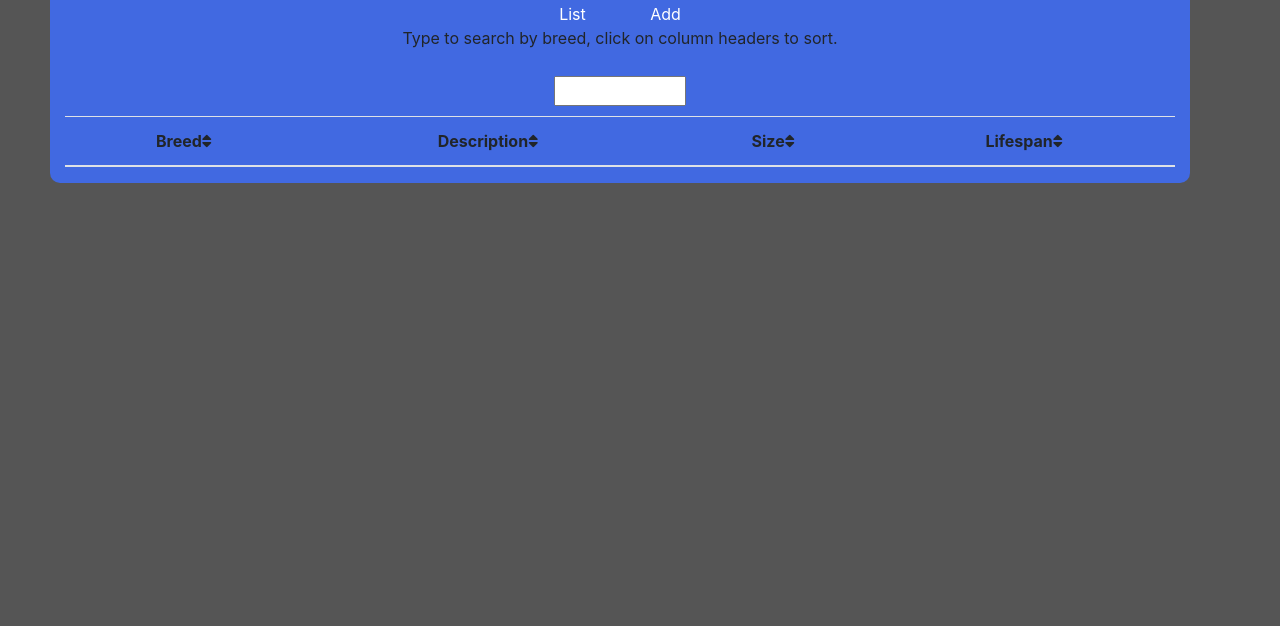
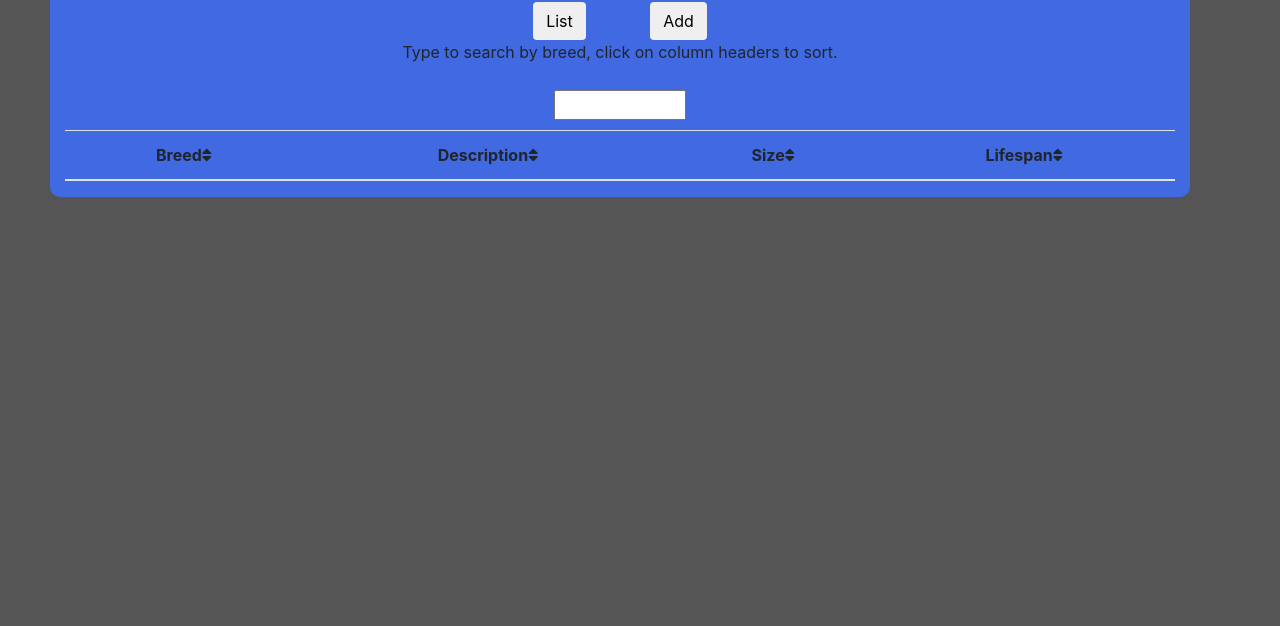
Before and after one commit to mblydenburgh/pupperbase, a plain HTML site: page index.html in a window 1280 px wide. Shown: the part 174-800 px from the top of the page. Drawn offline with nearby package versions, Linux system fonts and the light colour scheme; no server answers.

Commit message:
Update index.html
added separate views and ability to add dogs

```diff
--- a/index.html
+++ b/index.html
@@ -1,7 +1,7 @@
 <!DOCTYPE html>
 <html ng-app="pupperApp">
     <head>
-        <title></title>
+        <title>Pupperbase</title>
         <!--Font Awesome-->
         <link rel="stylesheet" href="https://use.fontawesome.com/releases/v5.3.1/css/all.css" integrity="sha384-mzrmE5qonljUremFsqc01SB46JvROS7bZs3IO2EmfFsd15uHvIt+Y8vEf7N7fWAU" crossorigin="anonymous">
         <!--Bootstrap 4-->
@@ -16,8 +16,8 @@
                 <div id="title" class="col-sm-12">
                     <h1>PupperBase</h1>
                     <h2>The Database of Pupper Information</h2>
-                    <a href="/">List</a>
-                    <a href='#!/add/'>Add</a>
+                    <a href="#!/"><button class="btn">List</button></a>
+                    <a href='#!/add/'><button class="btn">Add</button></a>
                     <!--Display Dog Info-->
                     <div ng-view></div>
                 </div>
```
